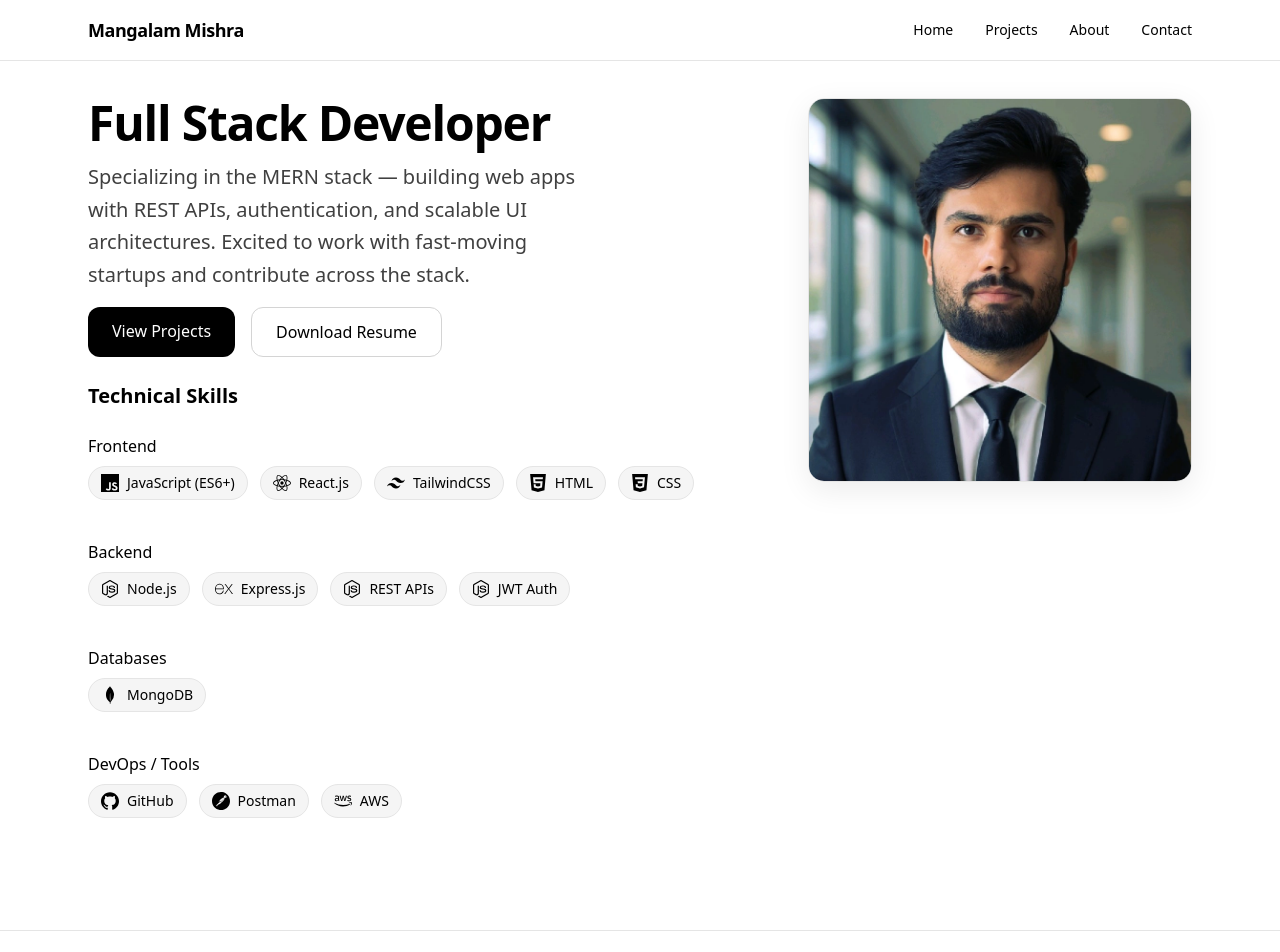
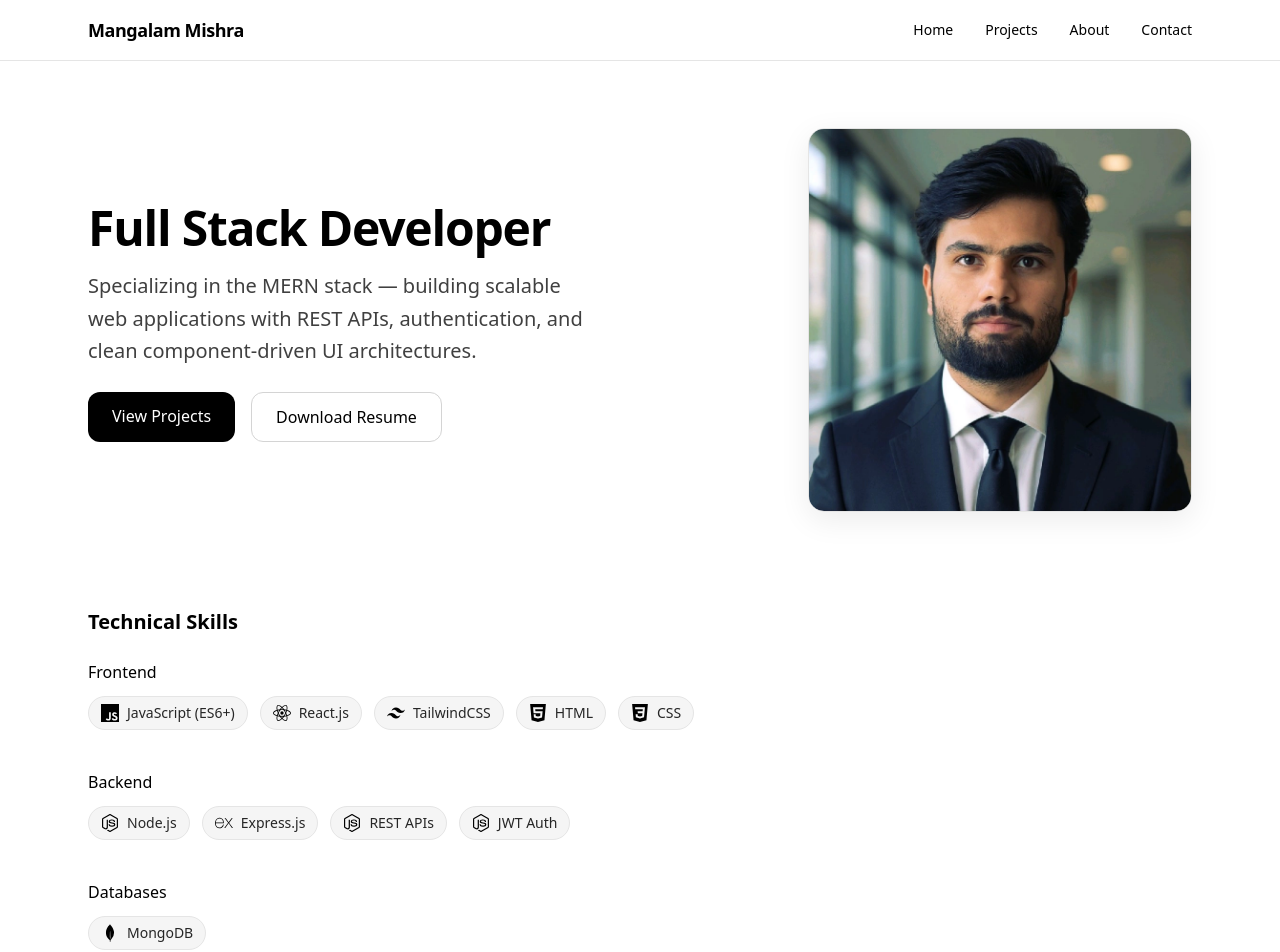
Before and after one commit to Mangalam-17/my-portfolio, a React (Vite) app: page / in a window 1280 px wide. Shown: the top 952 px of the page. Built offline with nearby package versions, Linux system fonts and the light colour scheme.

Commit message:
fixed home.jsx

```diff
--- a/index.html
+++ b/index.html
@@ -4,7 +4,7 @@
     <meta charset="UTF-8" />
     <link rel="icon" type="image/svg+xml" href="/vite.svg" />
     <meta name="viewport" content="width=device-width, initial-scale=1.0" />
-    <title>portfolio</title>
+    <title>Mangalam's Portfolio</title>
   </head>
   <body>
     <div id="root"></div>
--- a/src/App.jsx
+++ b/src/App.jsx
@@ -13,6 +13,7 @@ export default function App() {
 
       <main className="flex-grow">
         <Routes>
+          <Route path="*" element={<Home />} />
           <Route path="/" element={<Home />} />
           <Route path="/projects" element={<Projects />} />
           <Route path="/about" element={<About />} />
--- a/src/components/Navbar.jsx
+++ b/src/components/Navbar.jsx
@@ -1,5 +1,6 @@
 import { motion } from "framer-motion";
 import { Link } from "react-router-dom";
+import { navLinks } from "../data/links";
 
 export default function Navbar() {
   return (
@@ -15,18 +16,15 @@ export default function Navbar() {
         </div>
 
         <div className="flex gap-8 text-sm">
-          <Link to="/" className="hover:text-neutral-500 transition">
-            Home
-          </Link>
-          <Link to="/projects" className="hover:text-neutral-500 transition">
-            Projects
-          </Link>
-          <Link to="/about" className="hover:text-neutral-500 transition">
-            About
-          </Link>
-          <Link to="/contact" className="hover:text-neutral-500 transition">
-            Contact
-          </Link>
+          {navLinks.map((link) => (
+            <Link
+              key={link.path}
+              to={link.path}
+              className="hover:text-neutral-500 transition"
+            >
+              {link.label}
+            </Link>
+          ))}
         </div>
       </div>
     </motion.nav>
--- a/src/components/TechCard.jsx
+++ b/src/components/TechCard.jsx
@@ -1,5 +1,19 @@
-import React from "react";
+import { motion } from "framer-motion";
 
-export default function TechCard() {
-  return <div>TechCard</div>;
+export default function TechCard({ icon: Icon, name, index }) {
+  return (
+    <motion.div
+      initial={{ opacity: 0, y: 8 }}
+      whileInView={{ opacity: 1, y: 0 }}
+      viewport={{ once: true }}
+      transition={{ delay: index * 0.05, duration: 0.35 }}
+      className="flex items-center gap-2 px-3 py-1.5
+                 bg-neutral-100 rounded-full text-sm
+                 border border-neutral-200
+                 hover:bg-neutral-200 transition"
+    >
+      <Icon className="text-lg" />
+      <span className="font-medium text-neutral-800">{name}</span>
+    </motion.div>
+  );
 }
--- a/src/data/links.js
+++ b/src/data/links.js
@@ -0,0 +1,6 @@
+export const navLinks = [
+  { label: "Home", path: "/" },
+  { label: "Projects", path: "/projects" },
+  { label: "About", path: "/about" },
+  { label: "Contact", path: "/contact" },
+];
--- a/src/data/skills.js
+++ b/src/data/skills.js
@@ -0,0 +1,47 @@
+import { FaAws } from "react-icons/fa";
+import {
+  SiJavascript,
+  SiReact,
+  SiNodedotjs,
+  SiMongodb,
+  SiHtml5,
+  SiCss3,
+  SiTailwindcss,
+  SiExpress,
+  SiGithub,
+  SiPostman,
+} from "react-icons/si";
+
+export const skillCategories = [
+  {
+    title: "Frontend",
+    items: [
+      { name: "JavaScript (ES6+)", icon: SiJavascript },
+      { name: "React.js", icon: SiReact },
+      { name: "TailwindCSS", icon: SiTailwindcss },
+      { name: "HTML", icon: SiHtml5 },
+      { name: "CSS", icon: SiCss3 },
+    ],
+  },
+  {
+    title: "Backend",
+    items: [
+      { name: "Node.js", icon: SiNodedotjs },
+      { name: "Express.js", icon: SiExpress },
+      { name: "REST APIs", icon: SiNodedotjs },
+      { name: "JWT Auth", icon: SiNodedotjs },
+    ],
+  },
+  {
+    title: "Databases",
+    items: [{ name: "MongoDB", icon: SiMongodb }],
+  },
+  {
+    title: "DevOps / Tools",
+    items: [
+      { name: "GitHub", icon: SiGithub },
+      { name: "Postman", icon: SiPostman },
+      { name: "AWS", icon: FaAws },
+    ],
+  },
+];
--- a/src/pages/Home.jsx
+++ b/src/pages/Home.jsx
@@ -1,65 +1,13 @@
 import { motion } from "framer-motion";
-import { FaAws } from "react-icons/fa";
+import { Link } from "react-router-dom";
 
-import {
-  SiJavascript,
-  SiReact,
-  SiNodedotjs,
-  SiMongodb,
-  SiHtml5,
-  SiCss3,
-  SiTailwindcss,
-  SiExpress,
-  SiGithub,
-  SiPostman,
-} from "react-icons/si";
-
-const skillCategories = [
-  {
-    title: "Frontend",
-    items: [
-      { name: "JavaScript (ES6+)", icon: <SiJavascript /> },
-      { name: "React.js", icon: <SiReact /> },
-      { name: "TailwindCSS", icon: <SiTailwindcss /> },
-      { name: "HTML", icon: <SiHtml5 /> },
-      { name: "CSS", icon: <SiCss3 /> },
-    ],
-  },
-  {
-    title: "Backend",
-    items: [
-      { name: "Node.js", icon: <SiNodedotjs /> },
-      { name: "Express.js", icon: <SiExpress /> },
-      { name: "REST APIs", icon: <SiNodedotjs /> },
-      { name: "JWT Auth", icon: <SiNodedotjs /> },
-    ],
-  },
-  {
-    title: "Databases",
-    items: [{ name: "MongoDB", icon: <SiMongodb /> }],
-  },
-  {
-    title: "DevOps / Tools",
-    items: [
-      { name: "GitHub", icon: <SiGithub /> },
-      { name: "Postman", icon: <SiPostman /> },
-      { name: "AWS", icon: <FaAws /> },
-    ],
-  },
-];
-
-const revealVariant = {
-  hidden: { opacity: 0, y: 10 },
-  visible: (i) => ({
-    opacity: 1,
-    y: 0,
-    transition: { delay: i * 0.12, duration: 0.45 },
-  }),
-};
+import TechCard from "../components/TechCard";
+import { skillCategories } from "../data/skills";
 
 export default function Home() {
   return (
-    <section className="pt-32 pb-28 max-w-6xl mx-auto px-6 mt-[-30px]">
+    <section className="pt-32 pb-28 max-w-6xl mx-auto px-6">
+      {/* HERO SECTION */}
       <div className="grid md:grid-cols-2 gap-10 items-center">
         {/* LEFT — TEXT */}
         <div>
@@ -67,7 +15,7 @@ export default function Home() {
             initial={{ opacity: 0, y: 20 }}
             animate={{ opacity: 1, y: 0 }}
             transition={{ duration: 0.7 }}
-            className="text-5xl mt-[-130px] font-semibold leading-tight tracking-tight"
+            className="text-5xl font-semibold leading-tight tracking-tight"
           >
             Full Stack Developer
           </motion.h1>
@@ -76,26 +24,25 @@ export default function Home() {
             initial={{ opacity: 0, y: 12 }}
             animate={{ opacity: 1, y: 0 }}
             transition={{ delay: 0.2, duration: 0.7 }}
-            className="mt-2 text-xl max-w-lg text-neutral-700 leading-relaxed"
+            className="mt-3 text-xl max-w-lg text-neutral-700 leading-relaxed"
           >
             Specializing in the <span className="font-medium">MERN stack</span>{" "}
-            — building web apps with REST APIs, authentication, and scalable UI
-            architectures. Excited to work with fast-moving startups and
-            contribute across the stack.
+            — building scalable web applications with REST APIs, authentication,
+            and clean component-driven UI architectures.
           </motion.p>
 
           <motion.div
             initial={{ opacity: 0, y: 12 }}
             animate={{ opacity: 1, y: 0 }}
             transition={{ delay: 0.35, duration: 0.7 }}
-            className="mt-4 flex gap-4"
+            className="mt-6 flex gap-4"
           >
-            <a
-              href="/projects"
+            <Link
+              to="/projects"
               className="px-6 py-3 bg-black text-white rounded-xl hover:bg-neutral-800 transition"
             >
               View Projects
-            </a>
+            </Link>
 
             <a
               href="/resume.pdf"
@@ -116,39 +63,31 @@ export default function Home() {
           <img
             src="/profile.png"
             alt="Mangalam Mishra"
-            className="max-w-xs md:max-w-sm rounded-2xl shadow-[0_8px_30px_rgb(0,0,0,0.08)] border border-neutral-200 select-none"
+            className="max-w-xs md:max-w-sm rounded-2xl border border-neutral-200 shadow-[0_8px_30px_rgba(0,0,0,0.08)] select-none"
           />
         </motion.div>
       </div>
 
       {/* SKILLS SECTION */}
-      <div className="mt-[-100px]">
+      <div className="mt-24">
         <h3 className="text-xl font-semibold mb-6">Technical Skills</h3>
 
         <div className="space-y-10">
-          {skillCategories.map((cat, index) => (
-            <motion.div
-              key={cat.title}
-              initial="hidden"
-              whileInView="visible"
-              viewport={{ once: true }}
-              custom={index}
-            >
-              <p className="font-medium mb-2">{cat.title}</p>
+          {skillCategories.map((category) => (
+            <div key={category.title}>
+              <p className="font-medium mb-3">{category.title}</p>
+
               <div className="flex flex-wrap gap-3">
-                {cat.items.map((item, i) => (
-                  <motion.div
+                {category.items.map((item, index) => (
+                  <TechCard
                     key={item.name}
-                    variants={revealVariant}
-                    custom={i}
-                    className="flex items-center gap-2 px-3 py-1.5 bg-neutral-100 rounded-full text-sm border border-neutral-200"
-                  >
-                    <span className="text-lg">{item.icon}</span>
-                    {item.name}
-                  </motion.div>
+                    icon={item.icon}
+                    name={item.name}
+                    index={index}
+                  />
                 ))}
               </div>
-            </motion.div>
+            </div>
           ))}
         </div>
       </div>
```
